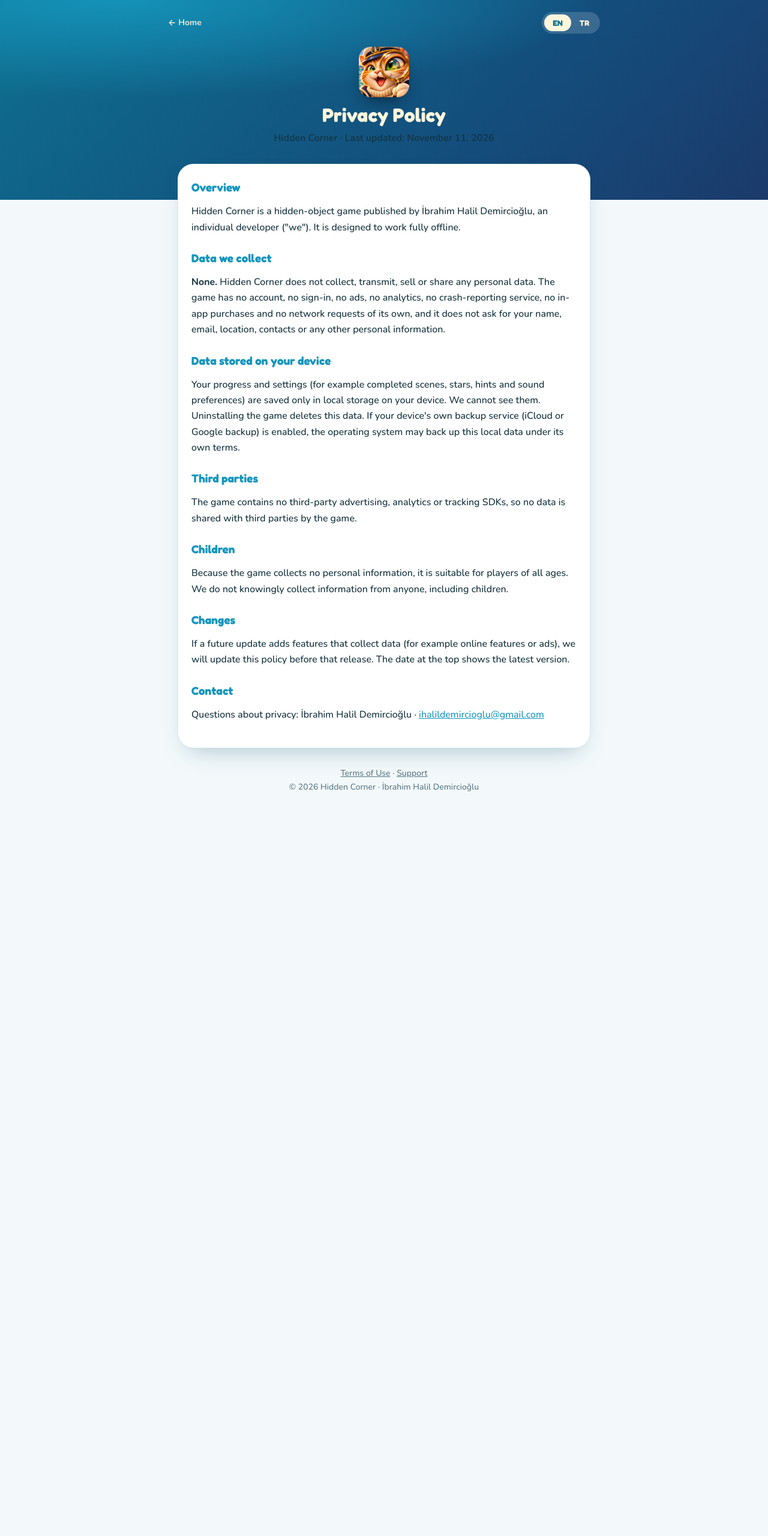
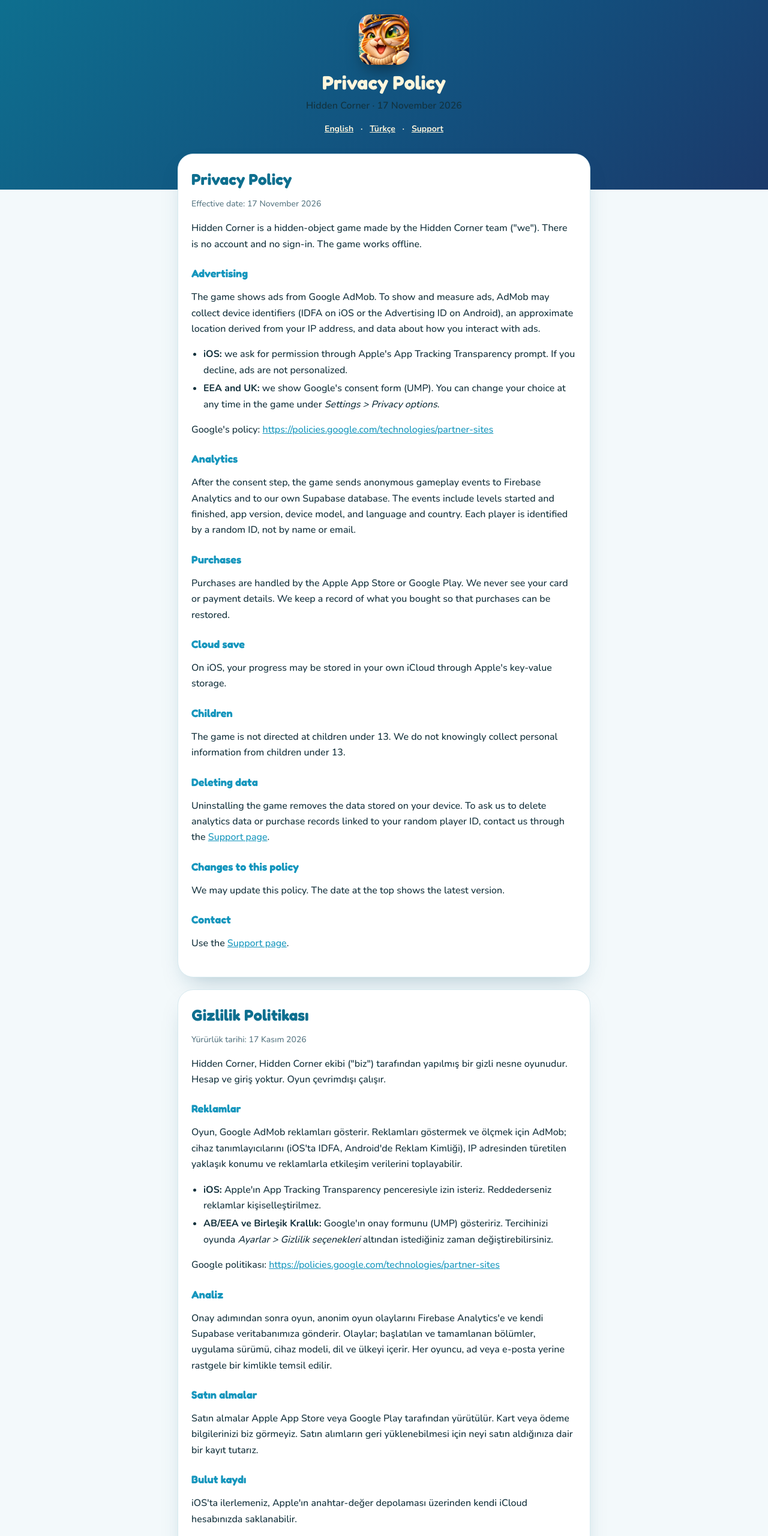
Before and after one commit to H4LL1L/H4LL1L.github.io, a plain HTML site: page hidden-corner/privacy/index.html in a window 1280 px wide. Shown: the top 2560 px of the page at 60% size. Before the commit the page ends 1371 px from the top, so only its background shows below. Drawn offline with nearby package versions, Linux system fonts and the light colour scheme.

Commit message:
Add Hidden Corner privacy and support pages
Co-Authored-By: Claude Haiku 5.5 <noreply@anthropic.com>

```diff
--- a/hidden-corner/privacy/index.html
+++ b/hidden-corner/privacy/index.html
@@ -4,7 +4,7 @@
 <meta charset="utf-8">
 <meta name="viewport" content="width=device-width, initial-scale=1, viewport-fit=cover">
 <title>Hidden Corner Privacy Policy</title>
-<meta name="description" content="Privacy policy for the Hidden Corner mobile game.">
+<meta name="description" content="Privacy policy for the Hidden Corner mobile game (English and Turkish).">
 <meta name="theme-color" content="#0e6f8f">
 <link rel="icon" href="../../support/hidden-corner.png">
 <link rel="apple-touch-icon" href="../../support/hidden-corner.png">
@@ -13,122 +13,110 @@
 <link href="https://fonts.googleapis.com/css2?family=Fredoka:wght@600;700&family=Nunito:wght@500;600;700&display=swap" rel="stylesheet">
 <style>
   :root { --c1:#0e6f8f; --c2:#1596bd; --cream:#fff6dc; --bg:#f3f9fb; --card:#fff; --text:#12303b; --muted:#587783; --line:#d6e9ef; --deep:#0a4d65; --shadow:rgba(14,80,110,.35); }
-  @media (prefers-color-scheme: dark) { :root { --bg:#0a1a21; --card:#112630; --text:#e6f5fa; --muted:#8fb5c3; --line:#1c3b49; } }
   * { box-sizing: border-box; }
   body { margin:0; background:var(--bg); color:var(--text); font:16px/1.65 "Nunito",-apple-system,BlinkMacSystemFont,"Segoe UI",sans-serif; -webkit-font-smoothing:antialiased; }
-  .hero { color:var(--cream); text-align:center; padding:calc(20px + env(safe-area-inset-top)) 16px 90px;
-    background: radial-gradient(90% 70% at 15% 0%, rgba(21,150,189,.9) 0%, transparent 70%), linear-gradient(135deg, #0e6f8f 0%, #134f7d 60%, #1b3a6b 100%); }
-  .topbar { max-width:720px; margin:0 auto; display:flex; justify-content:space-between; align-items:center; }
-  .back { color:var(--cream); text-decoration:none; font-weight:700; font-size:14px; opacity:.9; }
-  .lang { display:inline-flex; background:rgba(255,255,255,.16); border-radius:999px; padding:4px; }
-  .lang button { font:700 13px "Fredoka",sans-serif; border:0; cursor:pointer; color:var(--cream); background:transparent; padding:6px 14px; border-radius:999px; }
-  .lang button[aria-pressed="true"] { background:var(--cream); color:var(--c1); }
-  .hero img { width:84px; height:84px; border-radius:20px; margin:22px auto 12px; display:block; box-shadow:0 14px 28px -10px rgba(0,0,0,.5); }
+  .hero { color:var(--cream); text-align:center; padding:calc(24px + env(safe-area-inset-top)) 16px 90px;
+    background: linear-gradient(135deg, #0e6f8f 0%, #134f7d 60%, #1b3a6b 100%); }
+  .hero img { width:84px; height:84px; border-radius:20px; display:block; margin:0 auto 12px; box-shadow:0 14px 28px -10px rgba(0,0,0,.5); }
   h1 { font:700 32px/1.15 "Fredoka",sans-serif; margin:0; }
-  .updated { opacity:.85; font-weight:600; margin:6px 0 0; }
-  main { max-width:720px; margin:-60px auto 0; padding:0 16px calc(48px + env(safe-area-inset-bottom)); }
+  .updated { opacity:.9; font-weight:600; margin:6px 0 0; }
+  .nav { margin-top:14px; font-size:14px; font-weight:700; }
+  .nav a { color:var(--cream); margin:0 8px; }
+  main { max-width:720px; margin:-60px auto 0; padding:0 16px calc(48px + env(safe-area-inset-bottom)); display:grid; gap:20px; }
   article { background:var(--card); border:1px solid var(--line); border-radius:26px; padding:26px 22px; box-shadow:0 18px 40px -18px var(--shadow); }
-  h2 { font:700 19px "Fredoka",sans-serif; margin:26px 0 6px; color:var(--c2); }
-  h2:first-child { margin-top:0; }
+  h2 { font:700 26px "Fredoka",sans-serif; margin:0 0 6px; color:var(--c1); }
+  h3 { font:700 18px "Fredoka",sans-serif; margin:24px 0 4px; color:var(--c2); }
   p, li { color:var(--text); }
   ul { padding-left:20px; margin:8px 0; }
   li { margin:4px 0; }
   a { color:var(--c2); }
-  footer { text-align:center; margin-top:30px; color:var(--muted); font-size:14px; }
-  footer a { color:inherit; }
-  .btn { display:inline-block; text-decoration:none; font:700 17px "Fredoka",sans-serif; color:#fff; padding:14px 26px; border-radius:16px;
-    background:linear-gradient(180deg,var(--c2),var(--c1)); box-shadow:0 5px 0 var(--deep); }
-  .center { text-align:center; }
-  details { border:1px solid var(--line); border-radius:16px; margin:10px 0; padding:0 16px; }
-  summary { cursor:pointer; font-weight:700; padding:14px 0; }
-  details p { margin:0 0 14px; color:var(--muted); }
-  [data-lang] { display:none; }
-  html[lang="en"] [data-lang="en"], html[lang="tr"] [data-lang="tr"] { display:revert; }
+  .small { color:var(--muted); font-size:14px; }
+  footer { text-align:center; color:var(--muted); font-size:14px; padding-bottom:calc(24px + env(safe-area-inset-bottom)); }
+  footer a { color:var(--muted); }
 </style>
 </head>
 <body>
-<header class="hero">
-  <div class="topbar">
-    <a class="back" href="../../"><span data-lang="en">← Home</span><span data-lang="tr">← Ana sayfa</span></a>
-    <div class="lang" role="group" aria-label="Language">
-      <button type="button" data-set="en">EN</button><button type="button" data-set="tr">TR</button>
-    </div>
-  </div>
+<header class="hero" id="top">
   <img src="../../support/hidden-corner.png" alt="Hidden Corner">
-  <h1 data-lang="en">Privacy Policy</h1>
-  <h1 data-lang="tr">Gizlilik Politikası</h1>
-  <p class="updated" data-lang="en">Hidden Corner · Last updated: November 11, 2026</p>
-  <p class="updated" data-lang="tr">Hidden Corner · Son güncelleme: 11 Kasım 2026</p>
+  <h1>Privacy Policy</h1>
+  <p class="updated">Hidden Corner · 17 November 2026</p>
+  <nav class="nav"><a href="#en">English</a> · <a href="#tr">Türkçe</a> · <a href="../support/">Support</a></nav>
 </header>
+
 <main>
-<article id="en" data-lang="en">
+<article id="en">
+  <h2>Privacy Policy</h2>
+  <p class="small">Effective date: 17 November 2026</p>
 
-  <h2>Overview</h2>
-  <p>Hidden Corner is a hidden-object game published by İbrahim Halil Demircioğlu, an individual developer ("we"). It is designed to work fully offline.</p>
+  <p>Hidden Corner is a hidden-object game made by the Hidden Corner team ("we"). There is no account and no sign-in. The game works offline.</p>
 
-  <h2>Data we collect</h2>
-  <p><strong>None.</strong> Hidden Corner does not collect, transmit, sell or share any personal data. The game has no account, no sign-in, no ads, no analytics, no crash-reporting service, no in-app purchases and no network requests of its own, and it does not ask for your name, email, location, contacts or any other personal information.</p>
+  <h3>Advertising</h3>
+  <p>The game shows ads from Google AdMob. To show and measure ads, AdMob may collect device identifiers (IDFA on iOS or the Advertising ID on Android), an approximate location derived from your IP address, and data about how you interact with ads.</p>
+  <ul>
+    <li><strong>iOS:</strong> we ask for permission through Apple's App Tracking Transparency prompt. If you decline, ads are not personalized.</li>
+    <li><strong>EEA and UK:</strong> we show Google's consent form (UMP). You can change your choice at any time in the game under <em>Settings &gt; Privacy options</em>.</li>
+  </ul>
+  <p>Google's policy: <a href="https://policies.google.com/technologies/partner-sites" rel="noopener">https://policies.google.com/technologies/partner-sites</a></p>
 
-  <h2>Data stored on your device</h2>
-  <p>Your progress and settings (for example completed scenes, stars, hints and sound preferences) are saved only in local storage on your device. We cannot see them. Uninstalling the game deletes this data. If your device's own backup service (iCloud or Google backup) is enabled, the operating system may back up this local data under its own terms.</p>
+  <h3>Analytics</h3>
+  <p>After the consent step, the game sends anonymous gameplay events to Firebase Analytics and to our own Supabase database. The events include levels started and finished, app version, device model, and language and country. Each player is identified by a random ID, not by name or email.</p>
 
-  <h2>Third parties</h2>
-  <p>The game contains no third-party advertising, analytics or tracking SDKs, so no data is shared with third parties by the game.</p>
+  <h3>Purchases</h3>
+  <p>Purchases are handled by the Apple App Store or Google Play. We never see your card or payment details. We keep a record of what you bought so that purchases can be restored.</p>
 
-  <h2>Children</h2>
-  <p>Because the game collects no personal information, it is suitable for players of all ages. We do not knowingly collect information from anyone, including children.</p>
+  <h3>Cloud save</h3>
+  <p>On iOS, your progress may be stored in your own iCloud through Apple's key-value storage.</p>
 
-  <h2>Changes</h2>
-  <p>If a future update adds features that collect data (for example online features or ads), we will update this policy before that release. The date at the top shows the latest version.</p>
+  <h3>Children</h3>
+  <p>The game is not directed at children under 13. We do not knowingly collect personal information from children under 13.</p>
 
-  <h2>Contact</h2>
-  <p>Questions about privacy: İbrahim Halil Demircioğlu · <a href="mailto:ihalildemircioglu@gmail.com?subject=Hidden%20Corner%20Privacy">ihalildemircioglu@gmail.com</a></p>
+  <h3>Deleting data</h3>
+  <p>Uninstalling the game removes the data stored on your device. To ask us to delete analytics data or purchase records linked to your random player ID, contact us through the <a href="../support/">Support page</a>.</p>
 
+  <h3>Changes to this policy</h3>
+  <p>We may update this policy. The date at the top shows the latest version.</p>
+
+  <h3>Contact</h3>
+  <p>Use the <a href="../support/">Support page</a>.</p>
 </article>
-<article id="tr" data-lang="tr">
 
-  <h2>Genel bakış</h2>
-  <p>Hidden Corner, bireysel geliştirici İbrahim Halil Demircioğlu ("biz") tarafından yayımlanan bir gizli nesne oyunudur. Tamamen çevrimdışı çalışacak şekilde tasarlanmıştır.</p>
+<article id="tr">
+  <h2>Gizlilik Politikası</h2>
+  <p class="small">Yürürlük tarihi: 17 Kasım 2026</p>
 
-  <h2>Toplanan veriler</h2>
-  <p><strong>Hiçbiri.</strong> Hidden Corner hiçbir kişisel veriyi toplamaz, iletmez, satmaz veya paylaşmaz. Oyunda hesap, giriş, reklam, analiz, çökme raporlama hizmeti, uygulama içi satın alma ve kendi ağ isteği yoktur; adını, e-postanı, konumunu, kişilerini veya başka kişisel bilgini istemez.</p>
+  <p>Hidden Corner, Hidden Corner ekibi ("biz") tarafından yapılmış bir gizli nesne oyunudur. Hesap ve giriş yoktur. Oyun çevrimdışı çalışır.</p>
 
-  <h2>Cihazında saklanan veriler</h2>
-  <p>İlerlemen ve ayarların (örneğin tamamlanan sahneler, yıldızlar, ipuçları ve ses tercihleri) yalnızca cihazındaki yerel depolamada saklanır. Bunları biz göremeyiz. Oyunu silmek bu verileri siler. Cihazının kendi yedekleme hizmeti (iCloud veya Google yedekleme) açıksa, işletim sistemi bu yerel verileri kendi koşullarıyla yedekleyebilir.</p>
+  <h3>Reklamlar</h3>
+  <p>Oyun, Google AdMob reklamları gösterir. Reklamları göstermek ve ölçmek için AdMob; cihaz tanımlayıcılarını (iOS'ta IDFA, Android'de Reklam Kimliği), IP adresinden türetilen yaklaşık konumu ve reklamlarla etkileşim verilerini toplayabilir.</p>
+  <ul>
+    <li><strong>iOS:</strong> Apple'ın App Tracking Transparency penceresiyle izin isteriz. Reddederseniz reklamlar kişiselleştirilmez.</li>
+    <li><strong>AB/EEA ve Birleşik Krallık:</strong> Google'ın onay formunu (UMP) gösteririz. Tercihinizi oyunda <em>Ayarlar &gt; Gizlilik seçenekleri</em> altından istediğiniz zaman değiştirebilirsiniz.</li>
+  </ul>
+  <p>Google politikası: <a href="https://policies.google.com/technologies/partner-sites" rel="noopener">https://policies.google.com/technologies/partner-sites</a></p>
 
-  <h2>Üçüncü taraflar</h2>
-  <p>Oyunda üçüncü taraf reklam, analiz veya takip SDK'sı yoktur; dolayısıyla oyun üzerinden üçüncü taraflarla veri paylaşılmaz.</p>
+  <h3>Analiz</h3>
+  <p>Onay adımından sonra oyun, anonim oyun olaylarını Firebase Analytics'e ve kendi Supabase veritabanımıza gönderir. Olaylar; başlatılan ve tamamlanan bölümler, uygulama sürümü, cihaz modeli, dil ve ülkeyi içerir. Her oyuncu, ad veya e-posta yerine rastgele bir kimlikle temsil edilir.</p>
 
-  <h2>Çocuklar</h2>
-  <p>Oyun kişisel bilgi toplamadığı için her yaştan oyuncuya uygundur. Çocuklar dahil kimseden bilerek bilgi toplamayız.</p>
+  <h3>Satın almalar</h3>
+  <p>Satın almalar Apple App Store veya Google Play tarafından yürütülür. Kart veya ödeme bilgilerinizi biz görmeyiz. Satın alımların geri yüklenebilmesi için neyi satın aldığınıza dair bir kayıt tutarız.</p>
 
-  <h2>Değişiklikler</h2>
-  <p>İleride bir güncelleme veri toplayan özellikler (örneğin çevrimiçi özellikler veya reklamlar) eklerse, o sürümden önce bu politikayı güncelleriz. En üstteki tarih en güncel sürümü gösterir.</p>
+  <h3>Bulut kaydı</h3>
+  <p>iOS'ta ilerlemeniz, Apple'ın anahtar-değer depolaması üzerinden kendi iCloud hesabınızda saklanabilir.</p>
 
-  <h2>İletişim</h2>
-  <p>Gizlilik soruları: İbrahim Halil Demircioğlu · <a href="mailto:ihalildemircioglu@gmail.com?subject=Hidden%20Corner%20Privacy">ihalildemircioglu@gmail.com</a></p>
+  <h3>Çocuklar</h3>
+  <p>Oyun 13 yaş altı çocuklara yönelik değildir. 13 yaş altı çocuklardan bilerek kişisel bilgi toplamayız.</p>
 
+  <h3>Verilerin silinmesi</h3>
+  <p>Oyunu silmek, cihazınızda saklanan verileri kaldırır. Rastgele oyuncu kimliğinize bağlı analiz verilerinin veya satın alma kayıtlarının silinmesini istemek için <a href="../support/">Destek sayfası</a> üzerinden bize ulaşın.</p>
+
+  <h3>Politikadaki değişiklikler</h3>
+  <p>Bu politikayı güncelleyebiliriz. En üstteki tarih en güncel sürümü gösterir.</p>
+
+  <h3>İletişim</h3>
+  <p><a href="../support/">Destek sayfası</a>nı kullanın.</p>
 </article>
-<footer><a href="../terms/"><span data-lang="en">Terms of Use</span><span data-lang="tr">Kullanım Koşulları</span></a> · <a href="../support/"><span data-lang="en">Support</span><span data-lang="tr">Destek</span></a><br>© 2026 Hidden Corner · İbrahim Halil Demircioğlu</footer>
 </main>
-<script>
-(function () {
-  var root = document.documentElement;
-  var T = {en: 'Hidden Corner Privacy Policy', tr: 'Hidden Corner Gizlilik Politikası'};
-  function set(l) {
-    root.lang = l;
-    document.querySelectorAll('.lang button').forEach(function (b) { b.setAttribute('aria-pressed', b.dataset.set === l ? 'true' : 'false'); });
-    document.title = T[l];
-  }
-  var saved = null; try { saved = localStorage.getItem('lang'); } catch (e) {}
-  var nav = (navigator.language || 'en').toLowerCase();
-  var h = (location.hash || '').replace('#', '');
-  set(h === 'en' || h === 'tr' ? h : (saved || (nav.indexOf('tr') === 0 ? 'tr' : 'en')));
-  document.querySelectorAll('.lang button').forEach(function (b) {
-    b.addEventListener('click', function () { set(b.dataset.set); try { localStorage.setItem('lang', b.dataset.set); } catch (e) {} });
-  });
-  window.addEventListener('hashchange', function () { var x = location.hash.replace('#', ''); if (x === 'en' || x === 'tr') set(x); });
-})();
-</script>
+
+<footer>© 2026 Hidden Corner · <a href="../support/">Support / Destek</a> · <a href="../../">Home / Ana sayfa</a></footer>
 </body>
 </html>
```
Also changed, not shown: hidden-corner/index.html (added, +49 -0 lines), hidden-corner/support/index.html (+51 -68 lines).
